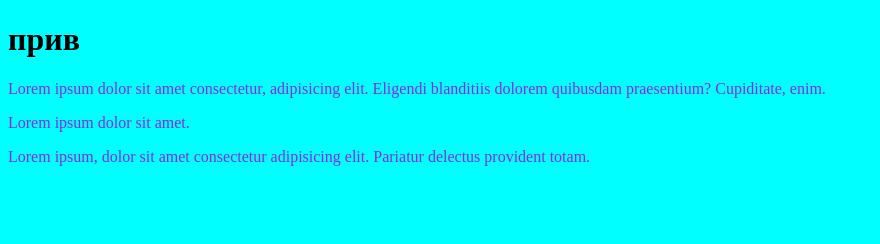
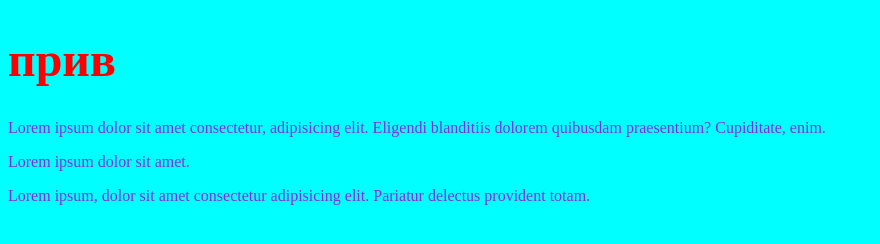
Before and after one commit to Ilona2404/---test, a plain HTML site: page index.html in a window 1280 px wide. Shown: the whole page, without its empty margins (0-880 px from the left). Drawn offline with Linux system fonts and the light colour scheme.

Commit message:
add style for h1

```diff
--- a/css/style.css
+++ b/css/style.css
@@ -5,3 +5,8 @@ body {
 p {
     color: blueviolet;
 }
+
+h1 {
+    font-size: 48px;
+    color: red;
+}
```
Also changed, not shown: index.html (line endings or trailing spaces).
